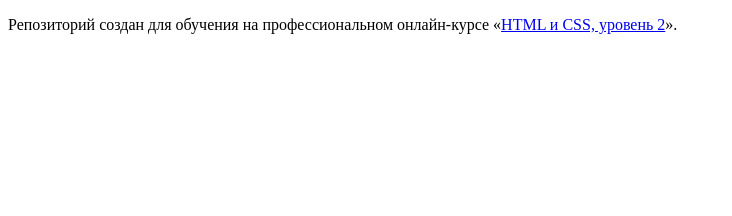
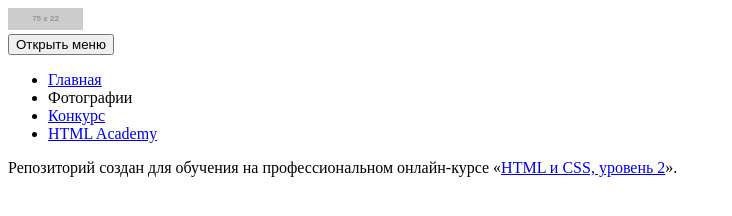
Before and after one commit to GreeneTM/677469-pink-18, a website: page source/photo.html in a window 1280 px wide. Shown: the whole page, without its empty margins (0-732 px from the left). Drawn offline with Linux system fonts and the light colour scheme; placeholder pictures from the web are drawn by us.

Commit message:
Добовляет разметку header на страницу photo

```diff
--- a/source/photo.html
+++ b/source/photo.html
@@ -5,7 +5,30 @@
     <title>HTML Academy: Пинк</title>
   </head>
   <body>
-
+      <header class="page-header">
+          <a class="page-header__logo">
+            <img class="page-header__logo-image" src="https://via.placeholder.com/75x22" alt="pink" width="75" height="22">
+          </a>
+          <nav class="main-nav">
+            <button class="main-nav__toggle" type="button">Открыть меню</button>
+            <div class="main-nav__wrapper">
+              <ul class="main-nav__list site-list">
+                  <li class="site-list__item">
+                    <a href="index.html">Главная</a>
+                  </li>
+                  <li class="site-list__item site-list__item--active">
+                    <a>Фотографии</a>
+                  </li>
+                  <li class="site-list__item">
+                    <a href="form.html">Конкурс</a>
+                  </li>
+                  <li class="site-list__item">
+                    <a href="#">HTML Academy</a>
+                  </li>
+                </ul>
+            </div>
+          </nav>
+        </header>
     <p>Репозиторий создан для обучения на профессиональном онлайн‑курсе «<a href="https://htmlacademy.ru/intensive/adaptive">HTML и CSS, уровень 2</a>».</p>
 
   </body>
```
